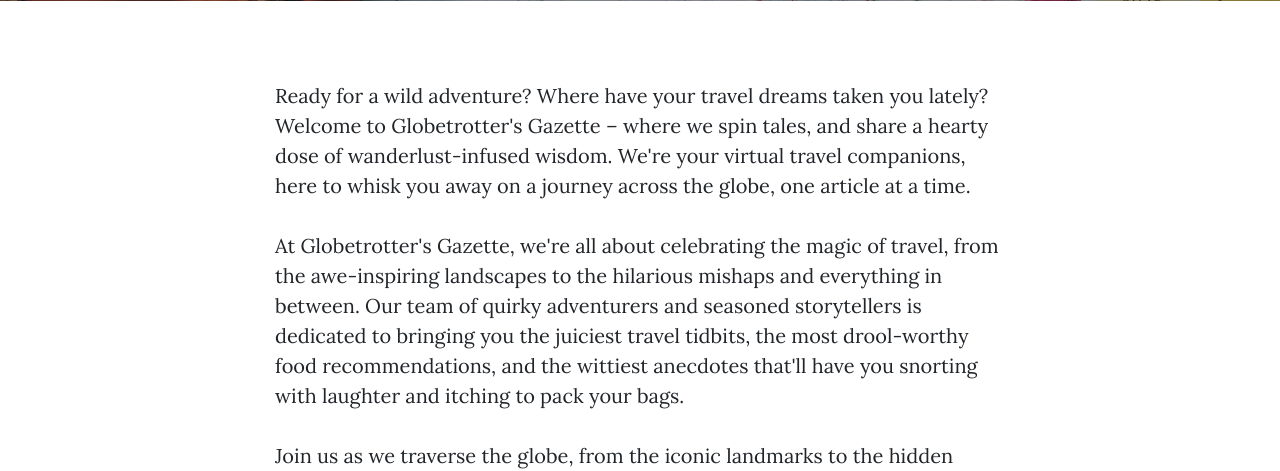
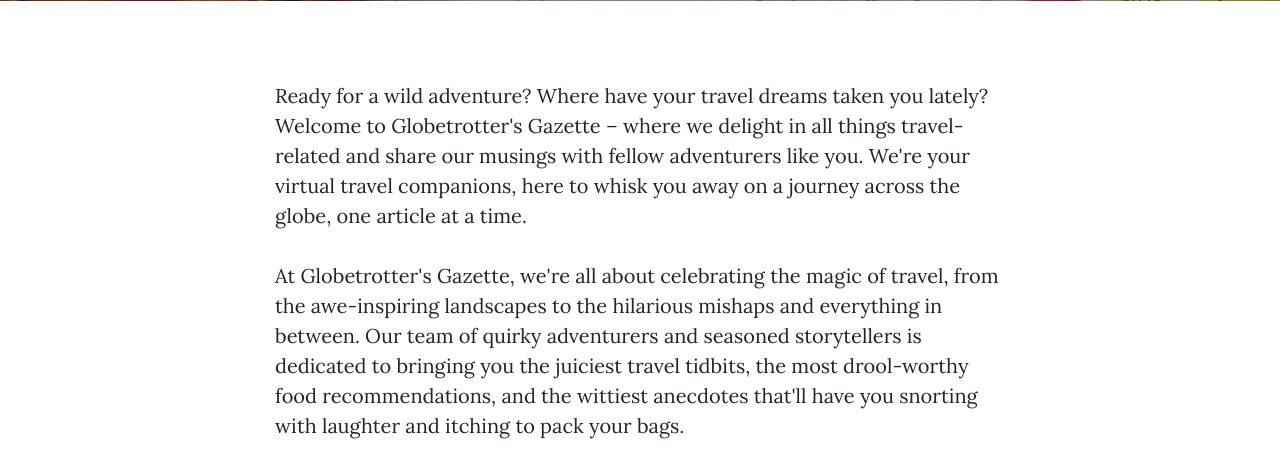
Before and after one commit to vellam0/globetrotters-gazette, a Flask app: page /about in a window 1280 px wide. Shown: the part 531-1002 px from the top of the page. Run offline with Flask 3, Linux system fonts and the light colour scheme; some libraries are stand-ins or nearby versions.

Commit message:
Update about.html and contact.html

```diff
--- a/templates/about.html
+++ b/templates/about.html
@@ -20,7 +20,7 @@
     <div class="row">
       <div class="col-lg-8 col-md-10 mx-auto">
         <p>Ready for a wild adventure? Where have your travel dreams taken you lately?
-          Welcome to Globetrotter's Gazette – where we spin tales, and share a hearty dose of wanderlust-infused wisdom.
+          Welcome to Globetrotter's Gazette – where we delight in all things travel-related and share our musings with fellow adventurers like you.
           We're your virtual travel companions, here to whisk you away on a journey across the globe, one article at a time.</p>
         <p>At Globetrotter's Gazette, we're all about celebrating the magic of travel, from the awe-inspiring
           landscapes to the hilarious mishaps and everything in between. Our team of quirky adventurers and seasoned
--- a/templates/contact.html
+++ b/templates/contact.html
@@ -19,7 +19,7 @@
   <div class="container">
     <div class="row">
       <div class="col-lg-8 col-md-10 mx-auto">
-        <p>Want to get in touch? Fill out the form below to send me a message and I will get back to you as soon as possible!</p>
+        <p>Want to get in touch? Fill out the form below to send us a message and we will get back to you as soon as possible!</p>
         <!-- Contact Form - Enter your email address on line 19 of the mail/contact_me.php file to make this form work. -->
         <!-- WARNING: Some web hosts do not allow emails to be sent through forms to common mail hosts like Gmail or Yahoo. It's recommended that you use a private domain email address! -->
         <!-- To use the contact form, your site must be on a live web host with PHP! The form will not work locally! -->
```
